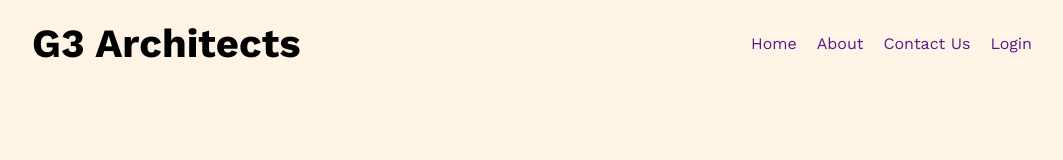
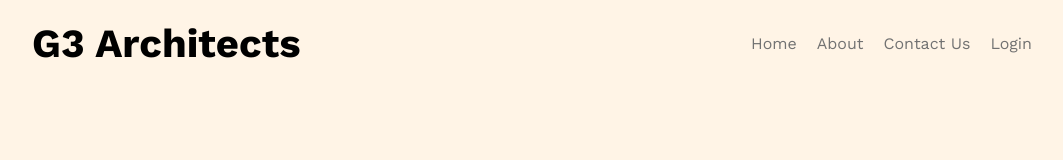
Before and after one commit to Parvez141300/g3-architects-responsive-website, a plain HTML site: page index.html in a window 1280 px wide. Shown: the top 160 px of the page, without its empty margins (108-1171 px from the left). Drawn offline with nearby package versions, Linux system fonts and the light colour scheme.

Commit message:
added color of menu

```diff
--- a/styles.css/architects.css
+++ b/styles.css/architects.css
@@ -63,7 +63,7 @@ nav{
 }
 .nav_link{
     text-decoration: none;
-    color: ;
+    color: #727272;
 }
 
 /* banner styles */
```
